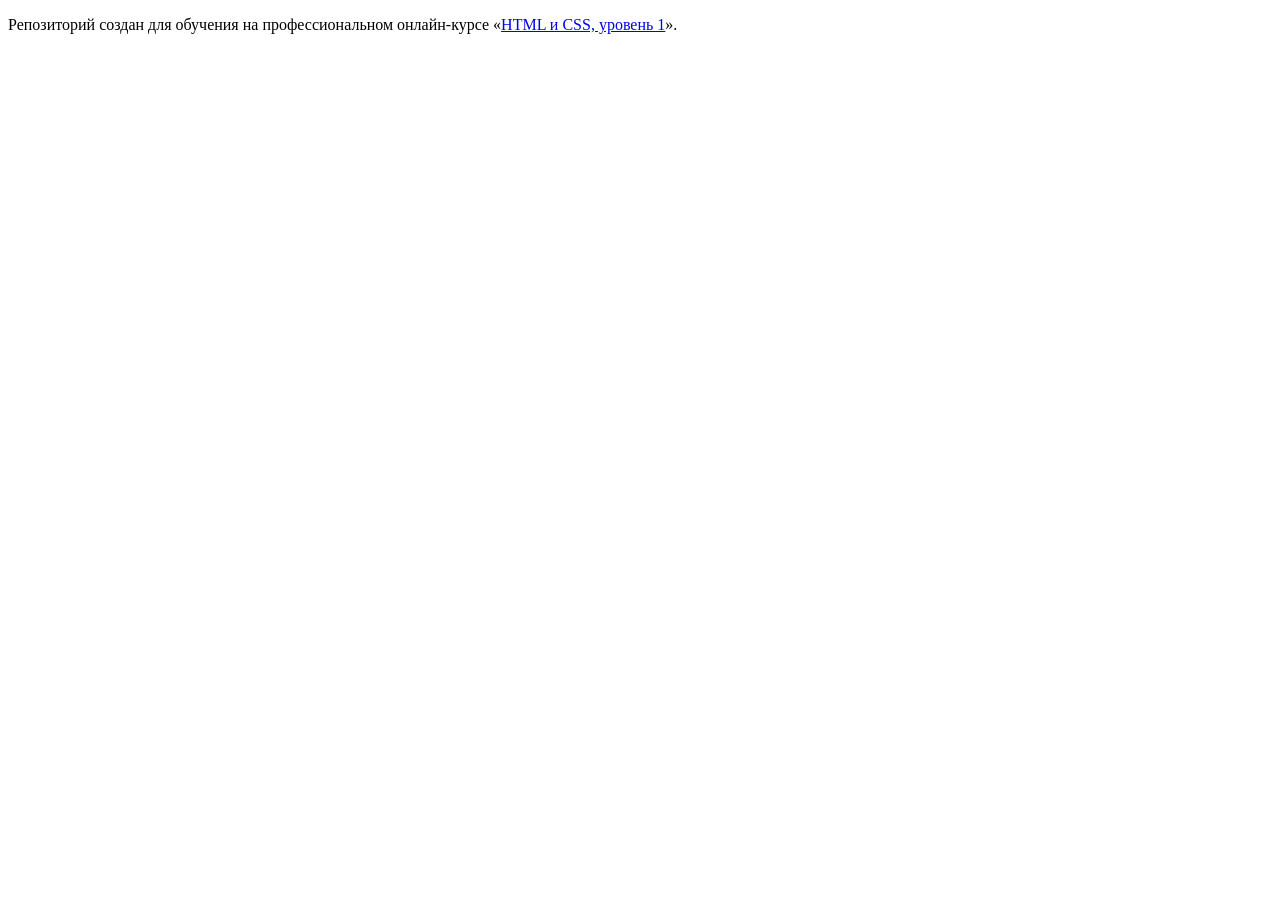
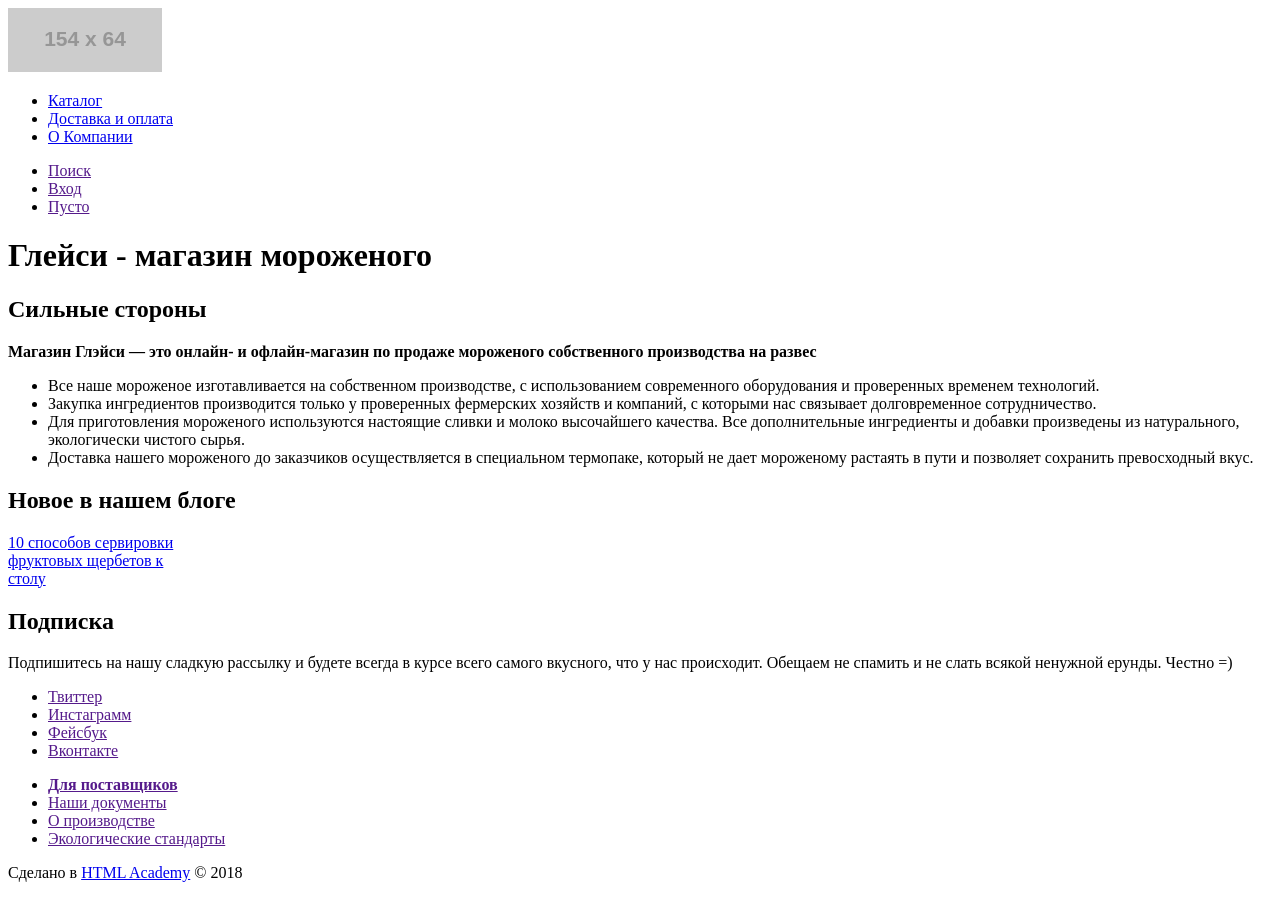
Before and after one commit to MrBlackD/27219-gllacy, a plain HTML site: page index.html in a window 1280 px wide. Before the commit the page ends 800 px from the top, so only its background shows below. Drawn offline with Linux system fonts and the light colour scheme; placeholder pictures from the web are drawn by us.

Commit message:
Добавил верстку страниц "Главная" и "Каталог"

```diff
--- a/index.html
+++ b/index.html
@@ -5,8 +5,79 @@
         <title>HTML Academy: Глейси</title>
     </head>
     <body>
+        <header class="main-header">
+            <nav class="main-navigation">
+                <a><img src="http://placehold.it/154x64" width="154" height="64" alt="Логотип магазина мороженого 'Глейси'"/></a>
+                <ul class="site-navigation">
+                    <li><a href="#">Каталог</a></li>
+                    <li><a href="#">Доставка и оплата</a></li>
+                    <li><a href="#">О Компании</a></li>
+                </ul>
+                <ul class="additional-navigation">
+                    <li class="search"><a href="">Поиск</a></li>
+                    <li class="login"><a href="">Вход</a></li>
+                    <li class="cart"><a href="">Пусто</a></li>
+                </ul>
+            </nav>
+        </header>
+        <main class="container">
+            <h1 class="visually-hidden">Глейси - магазин мороженого</h1>
+            <section class="strengths">
+                <h2 class="visually-hidden">Сильные стороны</h2>
+                <b>Магазин Глэйси — это онлайн- и офлайн-магазин по продаже мороженого собственного производства на развес</b>
+                <ul class="strengths-list">
+                    <li class="icecream">
+                        Все наше мороженое изготавливается на собственном производстве,
+                        с использованием современного оборудования и проверенных временем технологий.
+                    </li>
+                    <li class="cow">
+                        Закупка ингредиентов  производится только у проверенных фермерских хозяйств и компаний,
+                         с которыми нас связывает долговременное сотрудничество.
+                    </li>
+                    <li class="leaf">
+                        Для приготовления мороженого используются настоящие сливки и молоко высочайшего качества.
+                        Все дополнительные ингредиенты и добавки произведены из натурального, экологически чистого сырья.
+                    </li>
+                    <li class="thermometer">
+                        Доставка нашего мороженого до заказчиков осуществляется в специальном термопаке,
+                        который не дает мороженому растаять в пути и позволяет сохранить превосходный вкус.
+                    </li>
+                </ul>
+            </section>
+            <article class="blog">
+                <h2>Новое в нашем блоге</h2>
+                <a href="blog.html">
+                        10 способов сервировки<br/>
+                        фруктовых щербетов к<br/>
+                        столу
+                </a>
+            </article>
+            <section class="subscription">
+                <h2 class="visually-hidden">Подписка</h2>
+                <p>
+                    Подпишитесь на нашу сладкую рассылку и будете всегда в курсе всего самого вкусного,
+                    что у нас происходит. Обещаем не спамить и не слать всякой ненужной ерунды. Честно =)
+                </p>
+                <!--Здесь будет форма для подписки-->
+            </section>
+        </main>
+        <footer class="main-footer">
+            <ul class="footer-social">
+                <li class="social-button twitter"><a href="">Твиттер</a></li>
+                <li class="social-button instagram"><a href="">Инстаграмм</a></li>
+                <li class="social-button facebook"><a href="">Фейсбук</a></li>
+                <li class="social-button vkontakte"><a href="">Вконтакте</a></li>
+            </ul>
 
-    <p>Репозиторий создан для обучения на профессиональном онлайн‑курсе «<a href="https://htmlacademy.ru/intensive/htmlcss">HTML и CSS, уровень 1</a>».</p>
-
+            <p class="footer-copyright">
+                <ul class="footer-info">
+                    <li><b><a href="">Для поставщиков</a></b></li>
+                    <li><a href="">Наши документы</a></li>
+                    <li><a href="">О производстве</a></li>
+                    <li><a href="">Экологические стандарты</a></li>
+                </ul>
+                <p>Сделано в <a href="https://htmlacademy.ru/intensive/htmlcss">HTML Academy</a> © 2018</p>
+            </p>
+        </footer>
     </body>
 </html>
```
Also changed, not shown: catalog.html (added, +167 -0 lines). Lines whose indentation alone changed are shown as unchanged.
